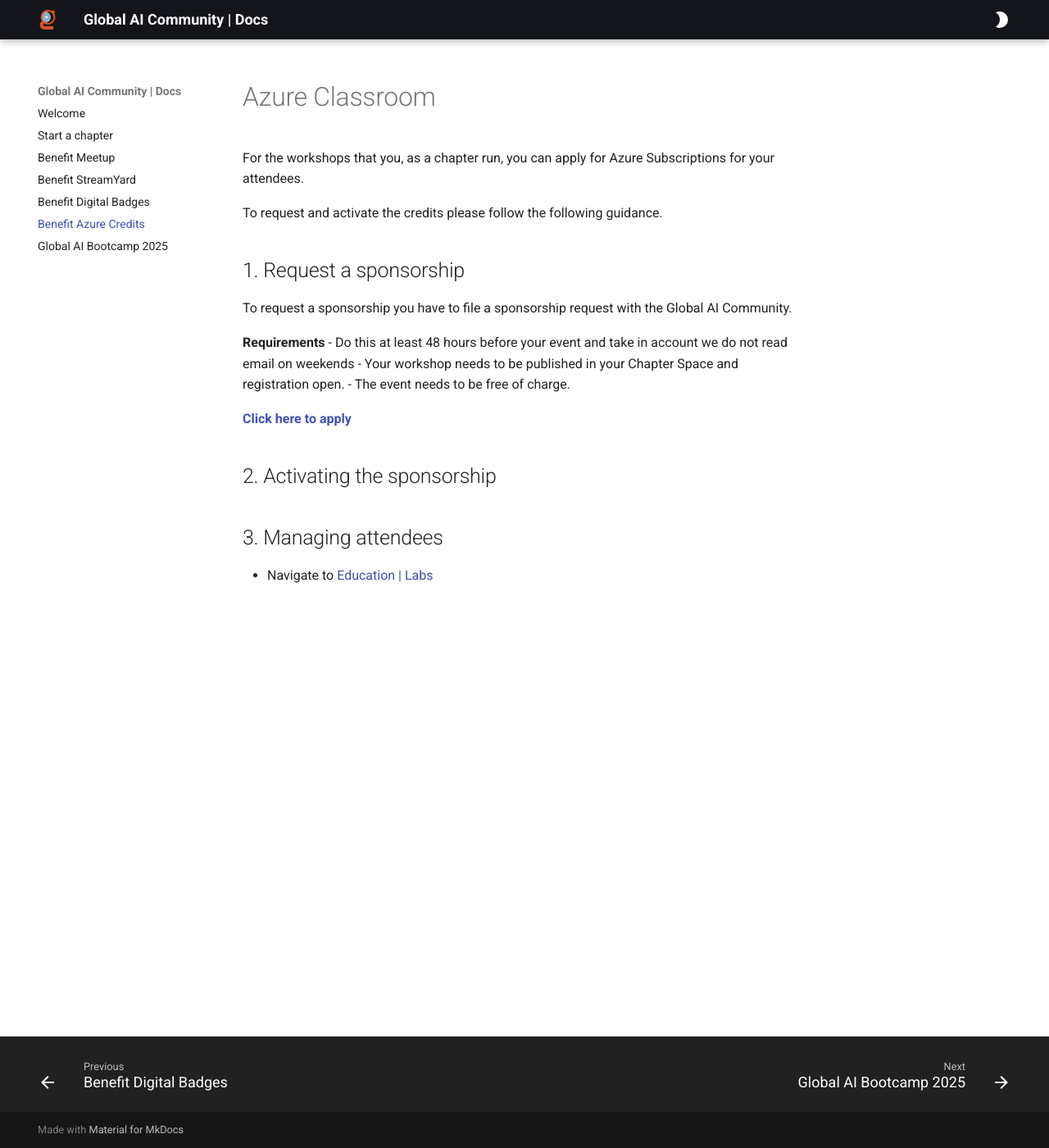
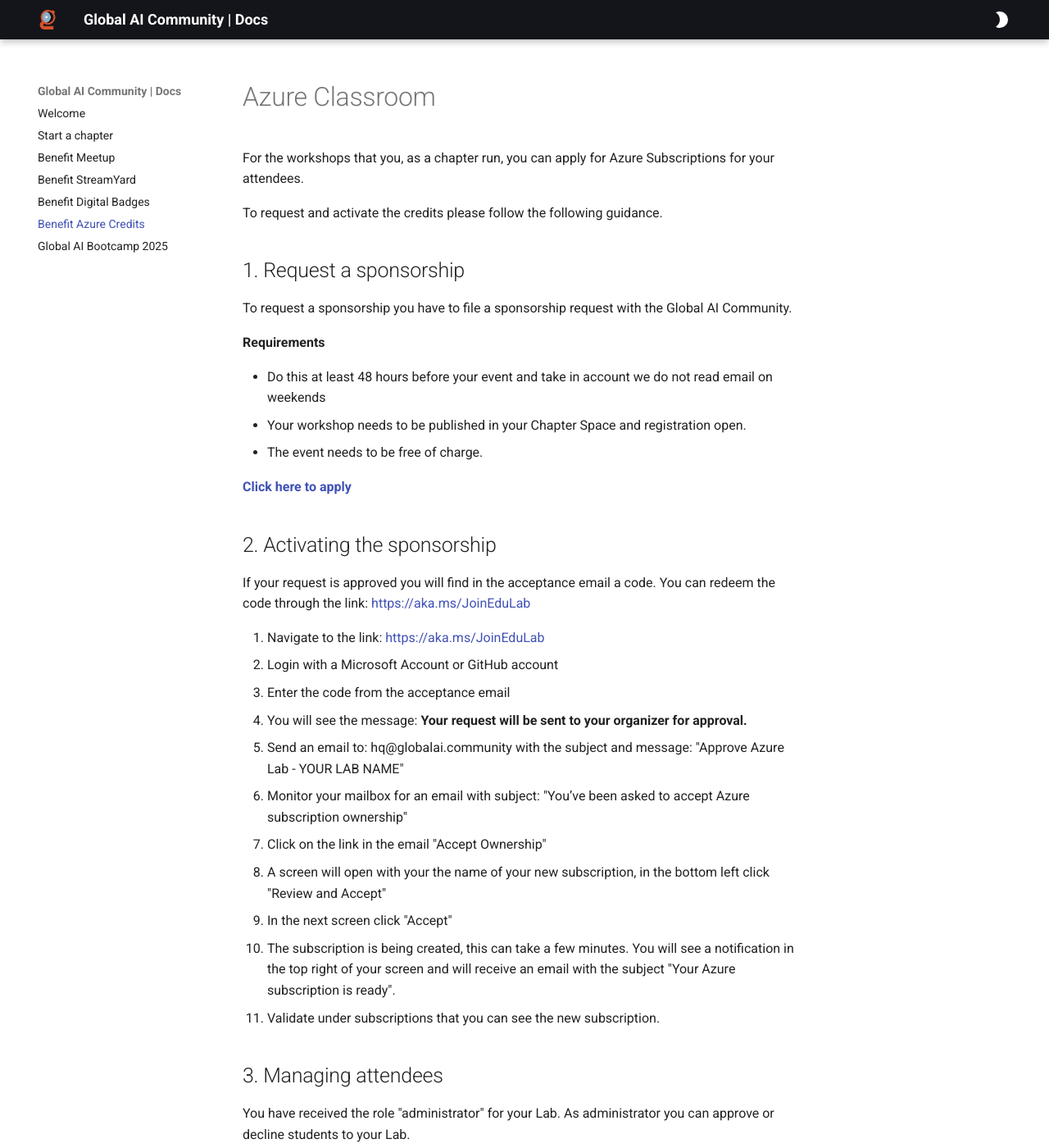
Before and after one commit to GlobalAICommunity/docs, an MkDocs documentation site: the page built from docs/azure-classroom.md, in a window 1280 px wide and 1400 px high. Shown: the whole window at 82% size. Built offline with MkDocs 1.6.1 and Material for MkDocs 9.7.7, drawn with Linux system fonts in a browser that asks for light colours; some of the changed text lies outside the part shown.

Commit message:
added classroom

```diff
--- a/docs/azure-classroom.md
+++ b/docs/azure-classroom.md
@@ -9,16 +9,47 @@ To request and activate the credits please follow the following guidance.
 To request a sponsorship you have to file a sponsorship request with the Global AI Community.
 
 **Requirements**
+
 - Do this at least 48 hours before your event and take in account we do not read email on weekends
 - Your workshop needs to be published in your Chapter Space and registration open.
 - The event needs to be free of charge.
 
-**[Click here to apply]()**
+**[Click here to apply]( https://gaic.io/azurecredits/)**
 
 
 ## 2. Activating the sponsorship
 
+If your request is approved you will find in the acceptance email a code.
+You can redeem the code through the link:  [https://aka.ms/JoinEduLab](https://aka.ms/JoinEduLab)
+
+1. Navigate to the link: [https://aka.ms/JoinEduLab](https://aka.ms/JoinEduLab)
+2. Login with a Microsoft Account or GitHub account
+3. Enter the code from the acceptance email
+4. You will see the message: **Your request will be sent to your organizer for approval.**
+5. Send an email to: hq@globalai.community with the subject and message: "Approve Azure Lab - YOUR LAB NAME"
+6. Monitor your mailbox for an email with subject: "You’ve been asked to accept Azure subscription ownership"
+7. Click on the link in the email "Accept Ownership"
+8. A screen will open with your the name of your new subscription, in the bottom left click "Review and Accept"
+9. In the next screen click "Accept"
+10. The subscription is being created, this can take a few minutes. You will see a notification in the top right of your screen and will receive an email with the subject "Your Azure subscription is ready".
+11. Validate under subscriptions that you can see the new subscription.
+
 
 ## 3. Managing attendees
 
+You have received the role "administrator" for your Lab. As administrator you can approve or decline students to your Lab.
+
+### Step 1:
+- Share this with your attendees:
+    - The link to redeem the code
+    - The code
+    - The link to guide for attendees []
+
+### Step 2:
+As an administrator of the lab:
+
 - Navigate to [Education | Labs](https://portal.azure.com/#view/Microsoft_Azure_Education/EducationMenuBlade/~/labs)
+- Click on your lab
+- Click on "Pending Approvals"
+- Select the user you want to approve or decline.
+- After clicking approve, the subscription details will be send to the attendee, this might take up to 5 minutes.
```
Also changed, not shown: docs/media/azure/1.png (added), docs/media/azure/10-admin.png (added), docs/media/azure/2.png (added), docs/media/azure/3-email.png (added), docs/media/azure/4-accept.png (added).
